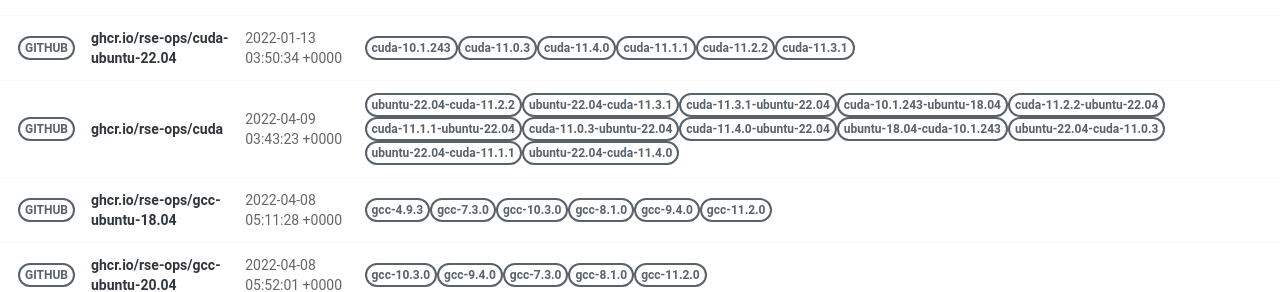
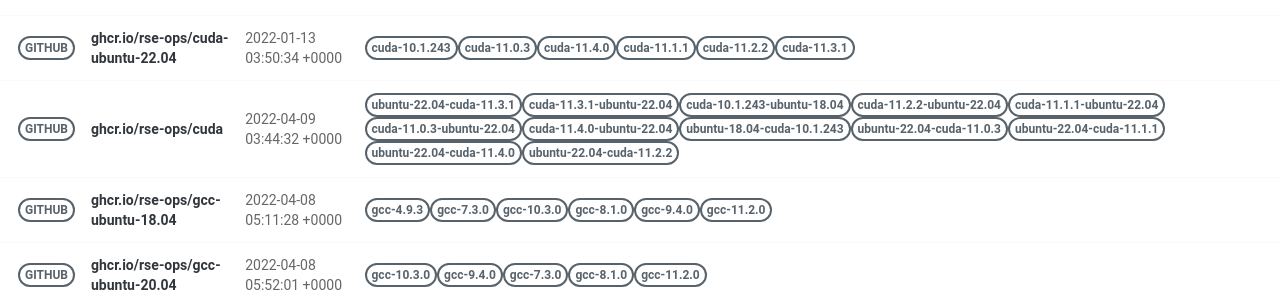
Before and after one commit to rse-ops/docker-images, a Jekyll site: the page built from pages/index.md, in a window 1280 px wide. Shown: the part 414-706 px from the top of the page. Built offline with Jekyll 4.4.1, drawn with Linux system fonts in a browser that asks for light colours; nearby versions of some CDN libraries; part of the change alters nothing that is shown.

Commit message:
Automated push to update library 2022-04-09

```diff
--- a/_library/ghcr.io-rse-ops-cuda.md
+++ b/_library/ghcr.io-rse-ops-cuda.md
@@ -1,14 +1,11 @@
 ---
 layout: container
 name: ghcr.io/rse-ops/cuda
-updated_at: 2022-04-09 03:43:23.977957
+updated_at: 2022-04-09 03:44:32.261925
 
 
 container_url: https://github.com/orgs/rse-ops/packages/container/package/cuda
 versions:
- - tag: ubuntu-22.04-cuda-11.2.2
-   dockerfile: https://github.com/rse-ops/docker-images/blob/main/ubuntu/cuda/Dockerfile
-   manifest: https://crane.ggcr.dev/manifest/ghcr.io/rse-ops/cuda:ubuntu-22.04-cuda-11.2.2
  - tag: ubuntu-22.04-cuda-11.3.1
    dockerfile: https://github.com/rse-ops/docker-images/blob/main/ubuntu/cuda/Dockerfile
    manifest: https://crane.ggcr.dev/manifest/ghcr.io/rse-ops/cuda:ubuntu-22.04-cuda-11.3.1
@@ -42,5 +39,8 @@ versions:
  - tag: ubuntu-22.04-cuda-11.4.0
    dockerfile: https://github.com/rse-ops/docker-images/blob/main/ubuntu/cuda/Dockerfile
    manifest: https://crane.ggcr.dev/manifest/ghcr.io/rse-ops/cuda:ubuntu-22.04-cuda-11.4.0
+ - tag: ubuntu-22.04-cuda-11.2.2
+   dockerfile: https://github.com/rse-ops/docker-images/blob/main/ubuntu/cuda/Dockerfile
+   manifest: https://crane.ggcr.dev/manifest/ghcr.io/rse-ops/cuda:ubuntu-22.04-cuda-11.2.2
 
 ---
```
